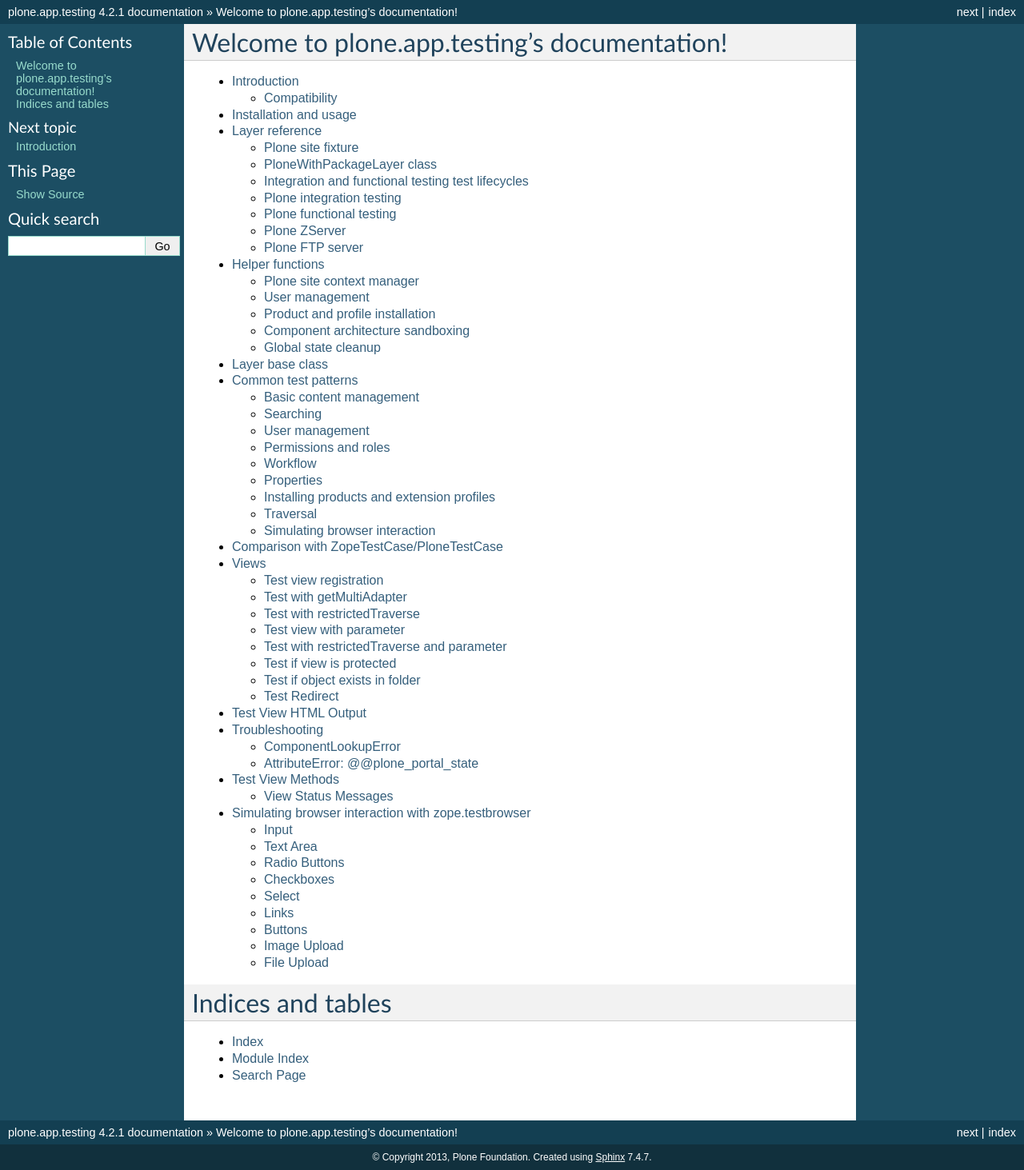
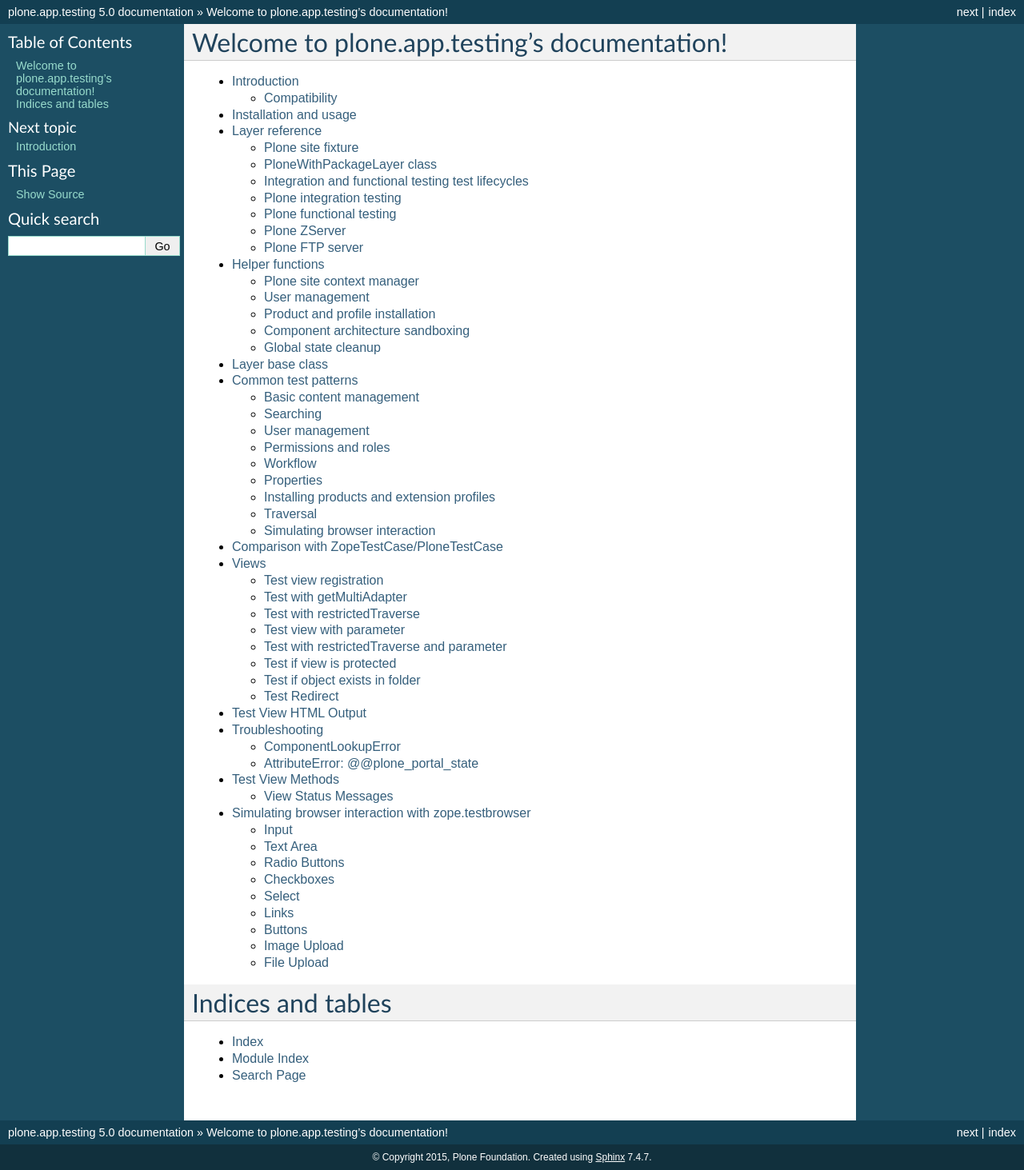
Before and after one commit to plone/plone.app.testing, a Sphinx documentation site: the page built from docs/source/index.rst, in a window 1280 px wide. Shown: the whole page at 80% size. Built offline with Sphinx 7.4.7, drawn with Linux system fonts in a browser that asks for light colours.

Commit message:
Update sphinx conf.

```diff
--- a/docs/source/conf.py
+++ b/docs/source/conf.py
@@ -41,16 +41,16 @@ master_doc = 'index'
 
 # General information about the project.
 project = u'plone.app.testing'
-copyright = u'2013, Plone Foundation'
+copyright = u'2015, Plone Foundation'
 
 # The version info for the project you're documenting, acts as replacement for
 # |version| and |release|, also used in various other places throughout the
 # built documents.
 #
 # The short X.Y version.
-version = '4.2'
+version = '5.0'
 # The full version, including alpha/beta/rc tags.
-release = '4.2.1'
+release = '5.0'
 
 # The language for content autogenerated by Sphinx. Refer to documentation
 # for a list of supported languages.
```
